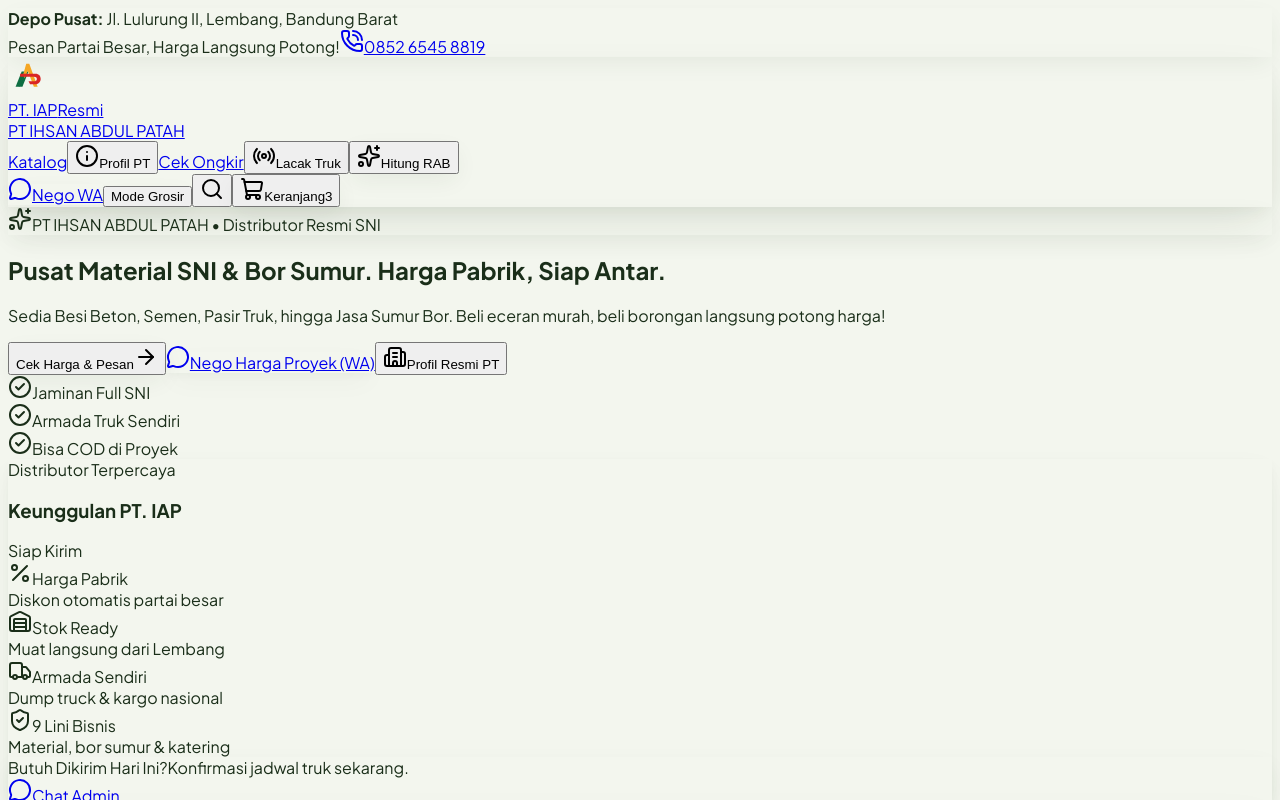
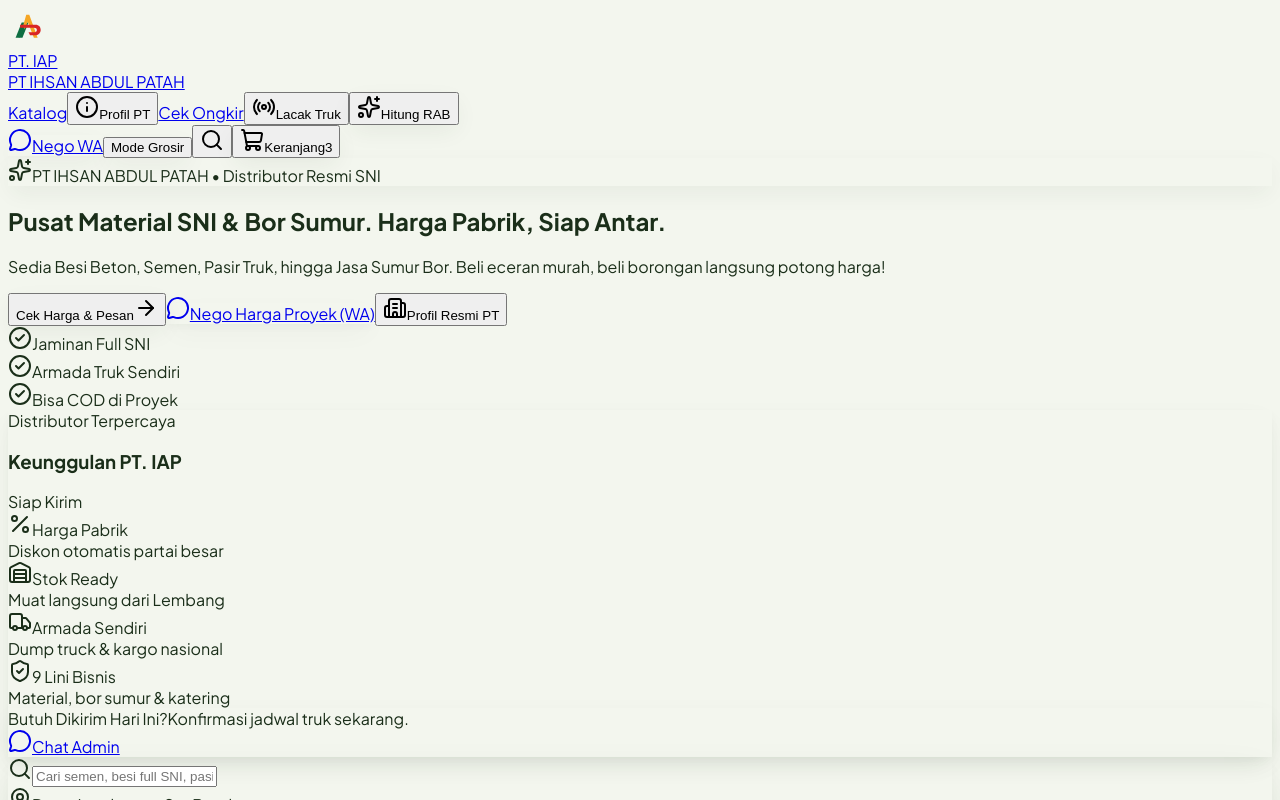
Before and after one commit to Boerhan06/PT-IAP, a Next.js app in the folder nextapp/: page / in a window 1280 px wide. Shown: the top 800 px of the page. Built offline with nearby package versions, Linux system fonts and the light colour scheme.

Commit message:
done yah

```diff
--- a/nextapp/components/IAPLogo.tsx
+++ b/nextapp/components/IAPLogo.tsx
@@ -59,9 +59,6 @@
             <span className="font-black text-lg tracking-tight text-[#032417]">
               PT. IAP
             </span>
-            <span className="text-[10px] font-bold px-1.5 py-0.2 bg-emerald-100 text-emerald-800 rounded">
-              Resmi
-            </span>
           </div>
           <span className="text-[11px] font-extrabold tracking-wider text-[#56685f] uppercase -mt-0.5">
             PT IHSAN ABDUL PATAH
--- a/nextapp/components/Navbar.tsx
+++ b/nextapp/components/Navbar.tsx
@@ -35,34 +35,8 @@
   onOpenProfile
 }) => {
   return (
-    <>
-      {/* Top Floating Announcement Pill */}
-      <div className="pt-3 px-4 max-w-7xl mx-auto">
-        <div className="bg-[#244026] text-white text-[11px] py-1.5 px-4 rounded-full shadow-apple-pill flex items-center justify-between gap-4 border border-[#385e3a]">
-          <div className="flex items-center gap-2 truncate">
-            <span className="w-2 h-2 rounded-full bg-[#83c076] animate-pulse flex-shrink-0" />
-            <span className="text-[#d8ebd2]">
-              <strong className="text-white">Depo Pusat:</strong> Jl. Lulurung II, Lembang, Bandung Barat
-            </span>
-          </div>
-          <div className="hidden sm:flex items-center gap-4 text-[#d8ebd2] font-medium">
-            <span className="font-semibold text-[#f5d565]">Pesan Partai Besar, Harga Langsung Potong!</span>
-            <a
-              href={COMPANY_INFO.whatsapp1}
-              target="_blank"
-              rel="noopener noreferrer"
-              className="flex items-center gap-1.5 text-white hover:text-[#a0d995] font-bold transition-colors"
-            >
-              <PhoneCall className="w-3 h-3 text-[#a0d995]" />
-              <span>{COMPANY_INFO.phone1}</span>
-            </a>
-          </div>
-        </div>
-      </div>
-
-      {/* Main Apple-Style Floating Pill Navbar */}
-      <header className="sticky top-3 z-40 w-full px-4 sm:px-6 lg:px-8 mt-2 transition-all">
-        <div className="max-w-7xl mx-auto bg-white/95 backdrop-blur-2xl rounded-full border border-[#e1ebda] shadow-apple-floating px-4 sm:px-6 h-18 flex items-center justify-between gap-4">
+    <header className="sticky top-0 z-40 w-full bg-white/90 backdrop-blur-xl border-b border-[#e2ebd9] shadow-xs transition-all">
+      <div className="max-w-7xl mx-auto px-4 sm:px-6 lg:px-8 h-20 flex items-center justify-between gap-4">
 
         {/* Official IAP Logo & Wordmark */}
         <div className="flex items-center gap-3">
@@ -83,7 +57,7 @@
             onClick={onOpenProfile}
             className="flex items-center gap-1.5 px-4 py-2 text-xs font-semibold rounded-full text-[#536b51] hover:text-[#244026] hover:bg-white transition-all"
           >
-              <Info className="w-3.5 h-3.5 text-[#2f542c]" />
+            <Info className="w-3.5 h-3.5 text-[#3f6c34]" />
             Profil PT
           </button>
           <a
@@ -96,12 +70,12 @@
             onClick={onOpenRadar}
             className="flex items-center gap-1.5 px-4 py-2 text-xs font-semibold rounded-full text-[#536b51] hover:text-[#244026] hover:bg-white transition-all"
           >
-              <Radio className="w-3.5 h-3.5 text-[#3e7239] animate-pulse" />
+            <Radio className="w-3.5 h-3.5 text-[#3f6c34] animate-pulse" />
             Lacak Truk
           </button>
           <button
             onClick={onOpenBoQ}
-              className="flex items-center gap-1.5 px-4 py-2 text-xs font-bold rounded-full bg-[#2f542c] text-white shadow-apple-pill hover:bg-[#233f21] transition-all"
+            className="flex items-center gap-1.5 px-4 py-2 text-xs font-bold rounded-full bg-[#3f6c34] text-white shadow-apple-pill hover:bg-[#33592a] transition-all"
           >
             <Sparkles className="w-3.5 h-3.5 text-amber-300" />
             Hitung RAB
@@ -115,10 +89,10 @@
             href={COMPANY_INFO.whatsapp1}
             target="_blank"
             rel="noopener noreferrer"
-              className="hidden sm:inline-flex items-center gap-1.5 bg-[#2f542c] text-white hover:bg-[#233f21] px-5 py-2.5 rounded-full font-bold text-xs shadow-apple-pill transition-all transform active:scale-95"
+            className="hidden sm:inline-flex items-center gap-1.5 bg-[#3f6c34] text-white hover:bg-[#33592a] px-5 py-2.5 rounded-full font-bold text-xs shadow-apple-pill transition-all transform active:scale-95"
             title="Konsultasi langsung via WhatsApp"
           >
-              <MessageCircle className="w-4 h-4 text-[#83c076]" />
+            <MessageCircle className="w-4 h-4 text-[#a8dc98]" />
             <span>Nego WA</span>
           </a>
 
@@ -128,11 +102,11 @@
             title="Beralih antara Mode Grosir atau Mode Eceran"
             className={`flex items-center gap-2 px-3.5 py-2.5 rounded-full border text-xs font-bold transition-all ${
               isB2BMode
-                  ? 'bg-[#244026] text-white border-[#244026] shadow-apple-pill'
-                  : 'bg-[#f4f7f0] text-[#536b51] border-[#e1ebda] hover:border-[#2f542c]'
+                ? 'bg-[#3f6c34] text-white border-[#3f6c34] shadow-apple-pill'
+                : 'bg-[#f4f7f0] text-[#536b51] border-[#e1ebda] hover:border-[#3f6c34]'
             }`}
           >
-              <span className={`w-2 h-2 rounded-full ${isB2BMode ? 'bg-[#83c076] animate-ping' : 'bg-gray-400'}`} />
+            <span className={`w-2 h-2 rounded-full ${isB2BMode ? 'bg-[#a8dc98] animate-ping' : 'bg-gray-400'}`} />
             <span>{isB2BMode ? 'Mode Grosir' : 'Mode Eceran'}</span>
           </button>
 
@@ -148,12 +122,12 @@
           {/* Smart Checkout Cart Drawer Trigger */}
           <button
             onClick={onOpenCart}
-              className="relative flex items-center gap-2 bg-[#2f542c] text-white hover:bg-[#233f21] px-4 py-2.5 rounded-full font-bold text-xs shadow-apple-pill transition-all transform active:scale-95"
+            className="relative flex items-center gap-2 bg-[#3f6c34] text-white hover:bg-[#33592a] px-4 py-2.5 rounded-full font-bold text-xs shadow-apple-pill transition-all transform active:scale-95"
           >
-              <ShoppingCart className="w-4 h-4 text-[#83c076]" />
+            <ShoppingCart className="w-4 h-4 text-[#a8dc98]" />
             <span className="hidden md:inline">Keranjang</span>
             {cartCount > 0 && (
-                <span className="inline-flex items-center justify-center px-2 py-0.5 text-[10px] font-black bg-[#83c076] text-[#1b3319] rounded-full">
+              <span className="inline-flex items-center justify-center px-2 py-0.5 text-[10px] font-black bg-[#a8dc98] text-[#1b3b16] rounded-full">
                 {cartCount}
               </span>
             )}
@@ -162,6 +136,5 @@
 
       </div>
     </header>
-    </>
   );
 };
```
Lines whose indentation alone changed are shown as unchanged.
